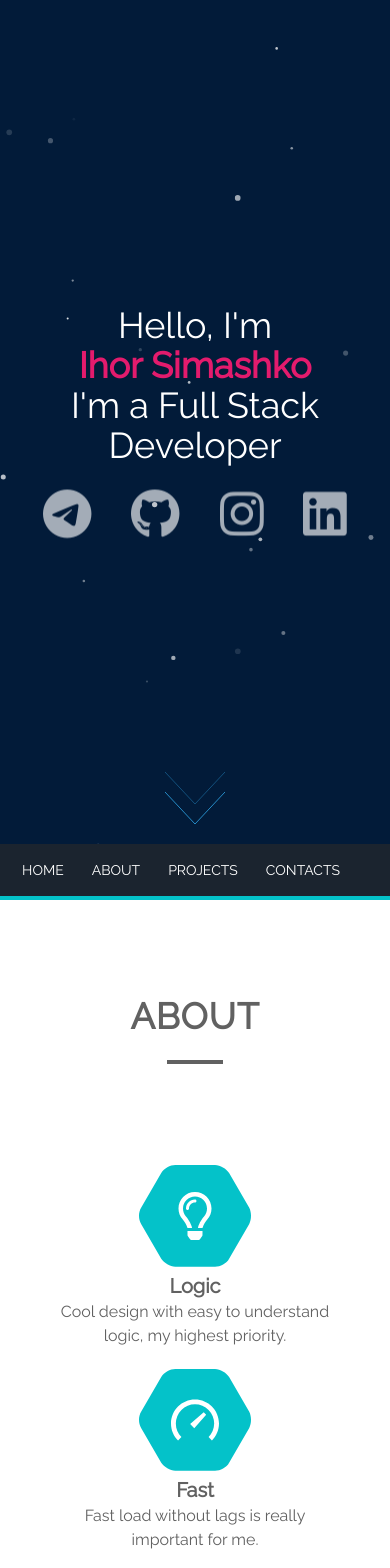
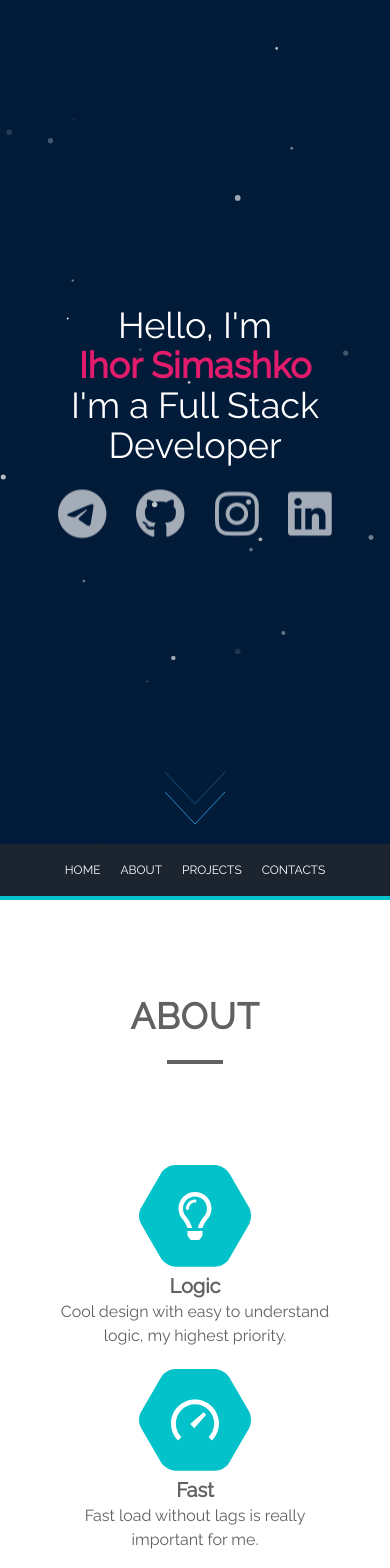
Before and after one commit to igorSimash/portfolio, a React (Create React App) app: page / in a window 390 px wide. Shown: the top 1568 px of the page. Built offline with nearby package versions, Linux system fonts and the light colour scheme.

Commit message:
fix: [contacts & navbar in 320px screen size]

```diff
--- a/src/components/UI/contacts/default/Contacts.css
+++ b/src/components/UI/contacts/default/Contacts.css
@@ -3,11 +3,11 @@
 .contacts-ul {
     position: relative;
     display: flex;
+    gap: 30px;
 }
 .contacts-ul .contacts-li {
     position: relative;
     list-style: none;
-    margin: 0 20px;
     cursor: pointer;
 }
 .contacts-ul .contacts-li .contacts-href {
--- a/src/components/UI/contacts/home/ContactsHome.css
+++ b/src/components/UI/contacts/home/ContactsHome.css
@@ -3,11 +3,11 @@
 .contacts-home-ul {
     position: relative;
     display: flex;
+    gap: 30px;
 }
 .contacts-home-ul .contacts-home-li {
     position: relative;
     list-style: none;
-    margin: 0 20px;
     cursor: pointer;
 }
 .contacts-home-ul .contacts-home-li .contacts-home-href {
--- a/src/components/UI/sections/main-sections/HomeSection.jsx
+++ b/src/components/UI/sections/main-sections/HomeSection.jsx
@@ -19,7 +19,7 @@ const HomeSection = () => {
                     </span>
                 </Bounce>
                 I'm a Full Stack Developer
-                <div className={'text-sm s:text-exSm sm:text-xs mt-6 flex flex justify-center items-center box-border'}>
+                <div className={'text-sm s:text-exSm sm:text-xs mt-6 flex justify-center items-center box-border'}>
                     <ContactsHome/>
                 </div>
             </div>
--- a/src/components/UI/sections/nav/FixedNav.jsx
+++ b/src/components/UI/sections/nav/FixedNav.jsx
@@ -4,7 +4,7 @@ import LinkNav from "./link-nav/LinkNav";
 const FixedNav = () => {
     return (
         <nav className={'fixed w-full h-14 bg-nav border-b-4 border-lightBlue text-white uppercase top-0 z-50 smooth-nav'}>
-            <div className={'flex items-center h-full ml-36 font-raleway sm:justify-center sm:ml-0 s:justify-center s:ml-0'}>
+            <div className={'flex gap-10 s:gap-5 items-center h-full ml-36 font-raleway sm:justify-center sm:ml-0 s:justify-center s:ml-0'}>
                 <LinkNav toId={'home-section'}>
                     Home
                 </LinkNav>
--- a/src/components/UI/sections/nav/Nav.jsx
+++ b/src/components/UI/sections/nav/Nav.jsx
@@ -43,7 +43,7 @@ const Nav = () => {
                 null
             }
 
-            <div className={'flex items-center h-full ml-36 sm:justify-center sm:ml-0 s:justify-center s:ml-0 font-raleway relative'}>
+            <div className={'flex gap-10 s:gap-5 items-center h-full ml-36 sm:justify-center sm:ml-0 s:justify-center s:ml-0 font-raleway relative'}>
                 <LinkNav toId={'home-section'}>
                     Home
                 </LinkNav>
--- a/src/components/UI/sections/nav/link-nav/LinkNav.jsx
+++ b/src/components/UI/sections/nav/link-nav/LinkNav.jsx
@@ -6,7 +6,7 @@ const LinkNav = ({children, toId}) => {
 
     return (
         <span
-            className={'mr-10 cursor-pointer hover:text-red-500 transition-all s:text-sm s:mr-7'}
+            className={'cursor-pointer hover:text-red-500 transition-all s:text-xs'}
         >
             <Link
                 to={toId}
```
